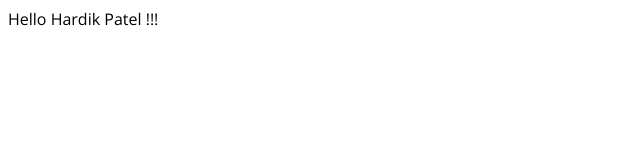
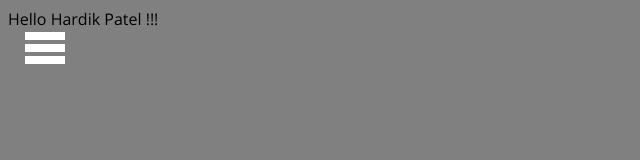
Before and after one commit to patelhardik/patelhardik.menu.github.io, a plain HTML site: page index.html in a window 1280 px wide. Shown: the whole page, without its empty margins (0-640 px from the left). Drawn offline with nearby package versions, Linux system fonts and the light colour scheme.

Commit message:
Changed back ground color

```diff
--- a/css/index-home.css
+++ b/css/index-home.css
@@ -9,7 +9,7 @@
 
 body {
   /*background: url("http://www.philippefercha.com/cd/toggle-menu-bg.jpg") no-repeat; */
-  background: ffffff;
+  background: #808080;
   background-size:2000px;
   font-family: 'Open Sans', Helvetica, Arial, sans-serif;
 }
```
